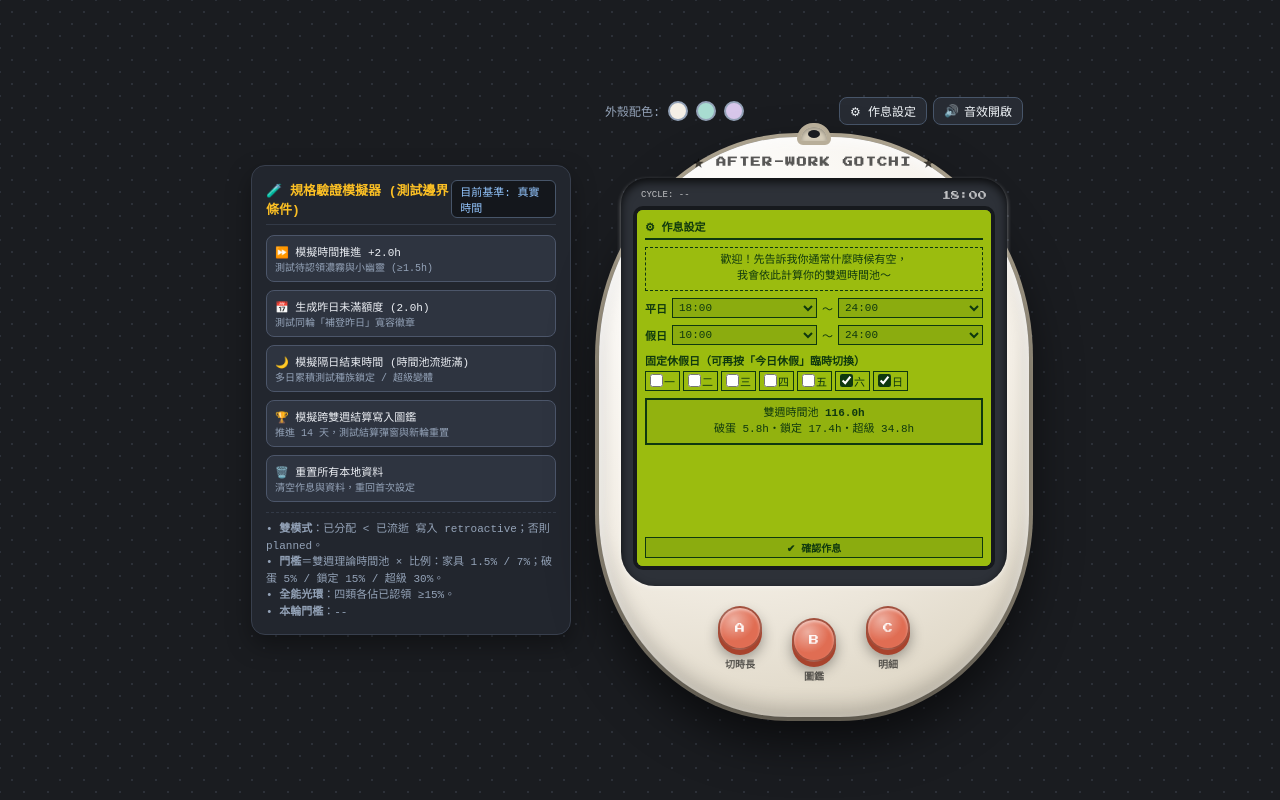
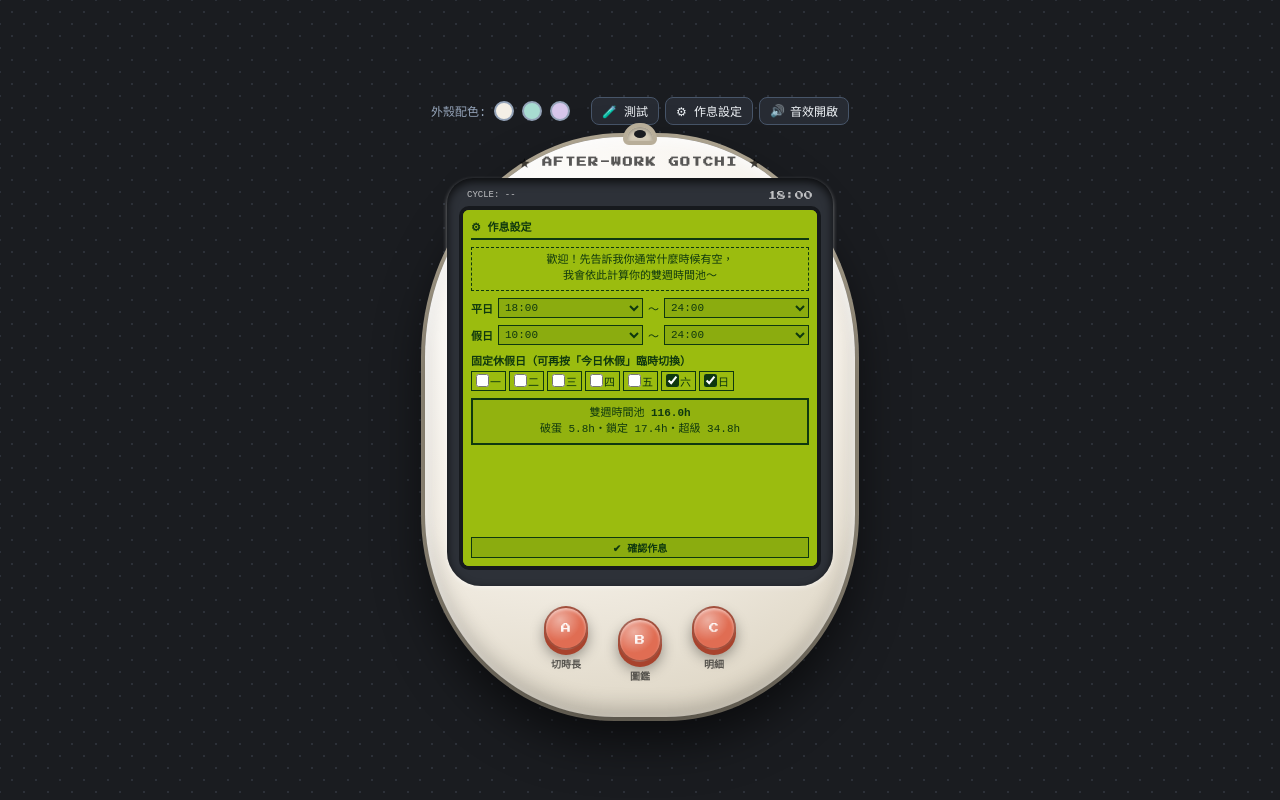
Before and after one commit to snail356/after_work_gotchi, a plain HTML site: page index.html in a window 1280 px wide. Drawn offline with Linux system fonts and the light colour scheme; a web font is replaced by a local one.

Commit message:
feat: 新增左側測試面板開關，預設關閉
Co-Authored-By: Claude Opus 5.5 <noreply@anthropic.com>

```diff
--- a/index.html
+++ b/index.html
@@ -882,7 +882,7 @@
 
     <div id="appLayout" class="app-layout">
         <!-- 左側規格驗證模擬器 -->
-        <section class="simulator-card">
+        <section id="simulatorCard" class="simulator-card hidden">
             <div class="sim-header">
                 <span class="sim-title">🧪 規格驗證模擬器 (測試邊界條件)</span>
                 <span id="simClockBadge" class="sim-clock-badge">目前基準: 真實時間</span>
@@ -927,6 +927,7 @@
                     <button class="theme-dot" style="background:#d8c7eb;" onclick="setShellTheme('lavender')" title="薰衣草淡紫"></button>
                 </div>
                 <div style="display:flex; gap:6px;">
+                    <button id="simToggleBtn" class="sound-btn" onclick="toggleSimulator()" title="顯示 / 隱藏左側規格驗證模擬器">🧪 測試</button>
                     <button class="sound-btn" onclick="openSettingsPanel(false)" title="修改平日 / 假日作息 (下一輪生效)">⚙ 作息設定</button>
                     <button id="soundToggleBtn" class="sound-btn" onclick="toggleSound()">
                         <span id="soundIcon">🔊</span>
@@ -2780,6 +2781,21 @@
             document.getElementById('petSpriteBox').innerHTML = renderPetSVG(getPetView(currentCycle), uiState.animFrame, 66);
         }, 700);
 
+        // 左側測試面板開關 (預設關閉，狀態記在 localStorage)
+        const SIM_PANEL_KEY = 'awg_sim_panel_open';
+        function applySimulatorVisibility(open) {
+            document.getElementById('simulatorCard').classList.toggle('hidden', !open);
+            const btn = document.getElementById('simToggleBtn');
+            btn.style.background = open ? '#475569' : '';
+            btn.setAttribute('aria-pressed', open ? 'true' : 'false');
+            fitLayoutToViewport();
+        }
+        function toggleSimulator() {
+            const open = document.getElementById('simulatorCard').classList.contains('hidden');
+            try { localStorage.setItem(SIM_PANEL_KEY, open ? '1' : '0'); } catch (e) {}
+            applySimulatorVisibility(open);
+        }
+
         // 依視窗大小等比縮放整體版面，確保畫面不超出、不出現滾軸
         function fitLayoutToViewport() {
             const layout = document.getElementById('appLayout');
@@ -2789,7 +2805,9 @@
         }
         window.addEventListener('resize', fitLayoutToViewport);
         document.fonts && document.fonts.ready.then(fitLayoutToViewport);
-        fitLayoutToViewport();
+        let simPanelOpen = false;
+        try { simPanelOpen = localStorage.getItem(SIM_PANEL_KEY) === '1'; } catch (e) {}
+        applySimulatorVisibility(simPanelOpen);
 
         // 分頁切回前景時自動執行 App Boot Sequence (規格第 5 節)
         document.addEventListener('visibilitychange', () => {
```
